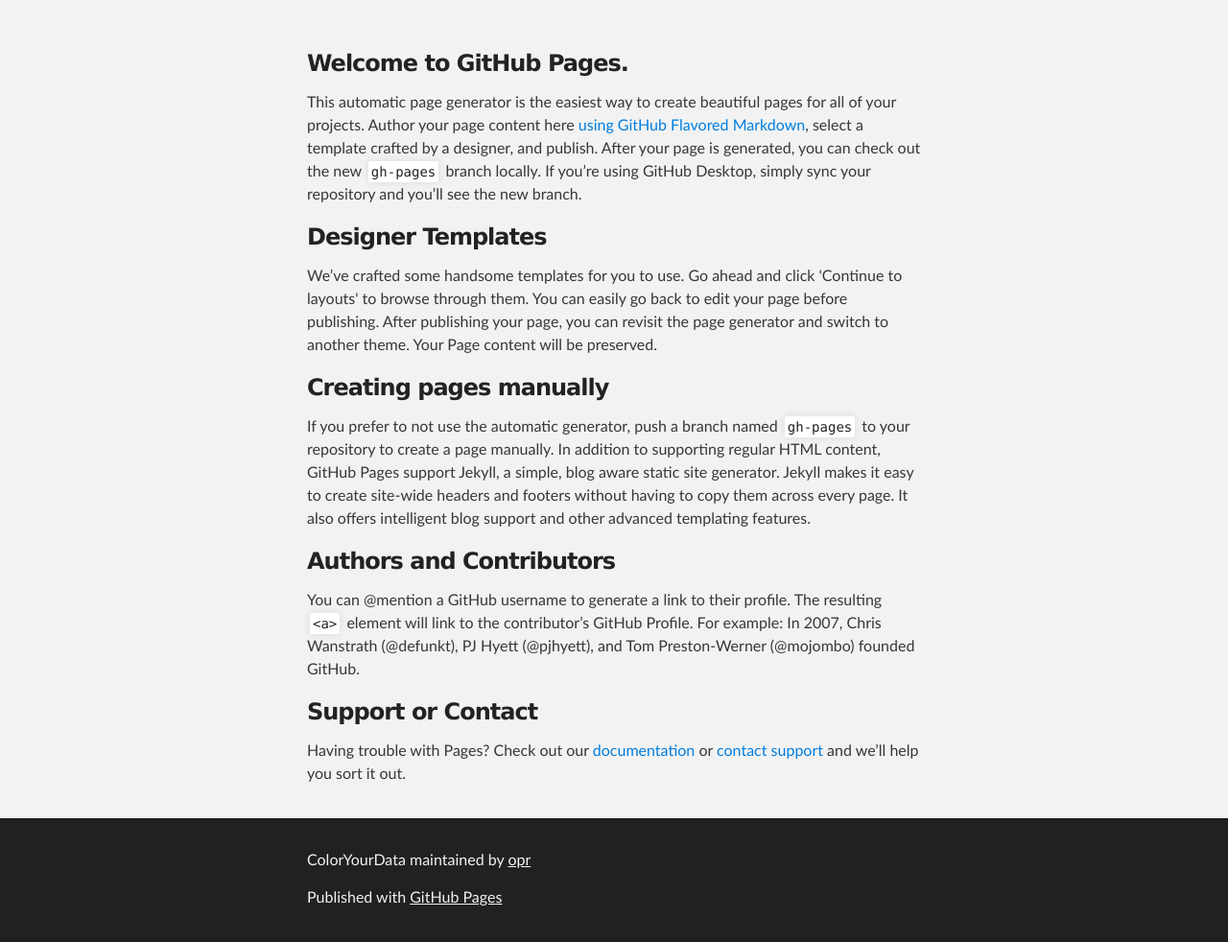
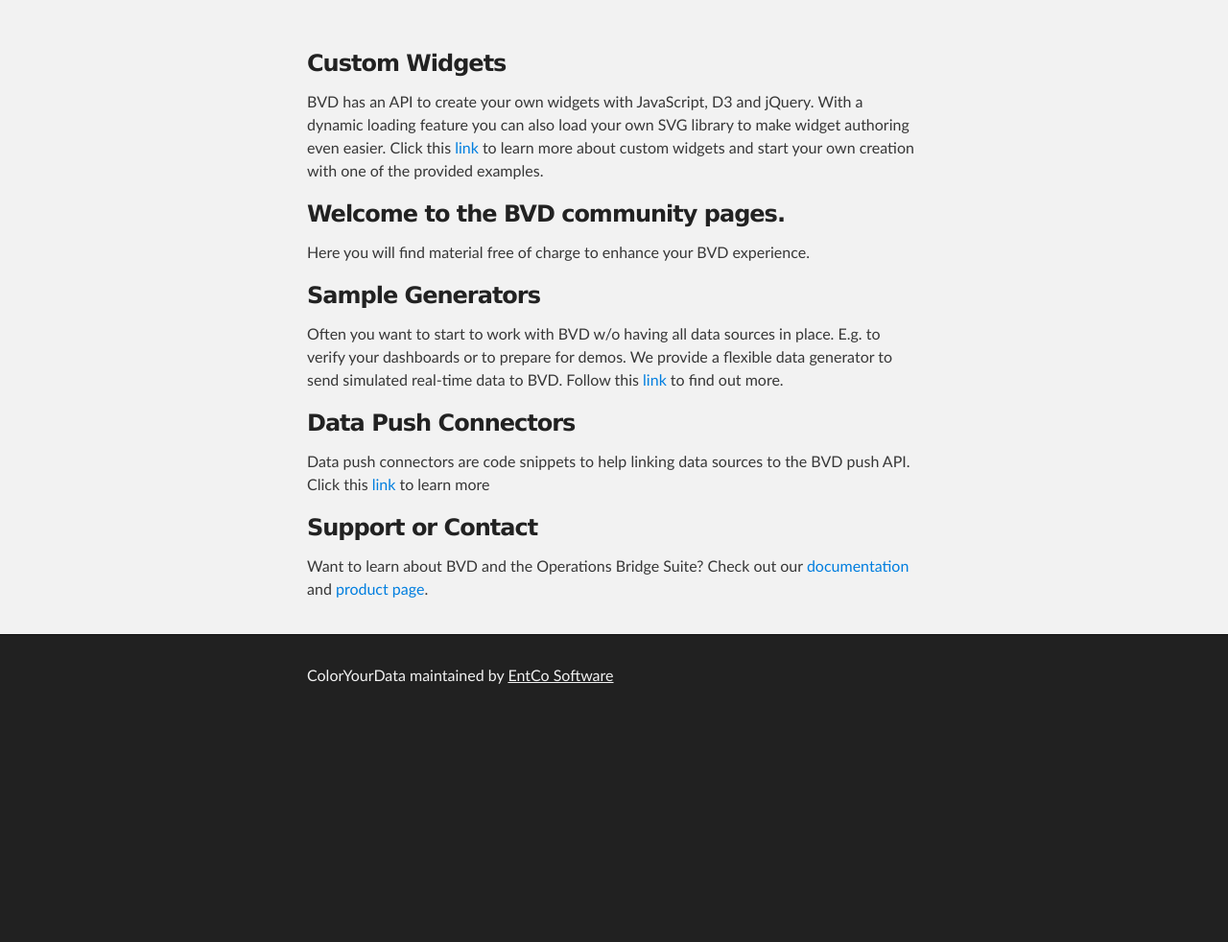
Before and after one commit to MicroFocus/ColorYourData, a plain HTML site: page landing/index.html in a window 1280 px wide. Shown: the part 248-1230 px from the top of the page at 96% size. After the commit the page ends 999 px from the top, so only its background shows below. Drawn offline with Linux system fonts and the light colour scheme.

Commit message:
Adapt to Git content

```diff
--- a/landing/index.html
+++ b/landing/index.html
@@ -28,32 +28,56 @@
   <div id="main_content_wrap" class="outer">
     <section id="main_content" class="inner">
       <h3>
-<a id="welcome-to-github-pages" class="anchor" href="#welcome-to-github-pages" aria-hidden="true"><span aria-hidden="true" class="octicon octicon-link"></span></a>Welcome to GitHub Pages.</h3>
-<p>This automatic page generator is the easiest way to create beautiful pages for all of your projects. Author your page content here <a href="https://guides.github.com/features/mastering-markdown/">using GitHub Flavored Markdown</a>, select a template crafted by a designer, and publish. After your page is generated, you can check out the new <code>gh-pages</code> branch locally. If you’re using GitHub Desktop, simply sync your repository and you’ll see the new branch.</p>
+        <a id="widgets" class="anchor" href="#widgets" aria-hidden="true">
+          <span aria-hidden="true" class="octicon octicon-link"></span>
+        </a>Custom Widgets</h3>
+      <p>BVD has an API to create your own widgets with JavaScript, D3 and jQuery. With a dynamic loading feature you can also
+        load your own SVG library to make widget authoring even easier. Click this
+        <a href="https://github.houston.softwaregrp.net/opr/ColorYourData/tree/master/widgets">link</a>
+        to learn more about custom widgets and start your own creation with one of the provided examples.
+      </p>
       <h3>
-<a id="designer-templates" class="anchor" href="#designer-templates" aria-hidden="true"><span aria-hidden="true" class="octicon octicon-link"></span></a>Designer Templates</h3>
-<p>We’ve crafted some handsome templates for you to use. Go ahead and click 'Continue to layouts' to browse through them. You can easily go back to edit your page before publishing. After publishing your page, you can revisit the page generator and switch to another theme. Your Page content will be preserved.</p>
+        <a id="welcome-bvd-community" class="anchor" href="#welcome-bvd-community" aria-hidden="true">
+          <span aria-hidden="true" class="octicon octicon-link"></span>
+        </a>Welcome to the BVD community pages.</h3>
+      <p>Here you will find material free of charge to enhance your BVD experience.</p>
       <h3>
-<a id="creating-pages-manually" class="anchor" href="#creating-pages-manually" aria-hidden="true"><span aria-hidden="true" class="octicon octicon-link"></span></a>Creating pages manually</h3>
-<p>If you prefer to not use the automatic generator, push a branch named <code>gh-pages</code> to your repository to create a page manually. In addition to supporting regular HTML content, GitHub Pages support Jekyll, a simple, blog aware static site generator. Jekyll makes it easy to create site-wide headers and footers without having to copy them across every page. It also offers intelligent blog support and other advanced templating features.</p>
+        <a id="generators" class="anchor" href="#generators" aria-hidden="true">
+          <span aria-hidden="true" class="octicon octicon-link"></span>
+        </a>Sample Generators</h3>
+      <p>Often you want to start to work with BVD w/o having all data sources in place. E.g. to verify your dashboards or to
+        prepare for demos. We provide a flexible data generator to send simulated real-time data to BVD. Follow this
+        <a href="https://github.houston.softwaregrp.net/opr/ColorYourData/tree/master/generators/node">link</a> to find out more.
+      </p>
       <h3>
-<a id="authors-and-contributors" class="anchor" href="#authors-and-contributors" aria-hidden="true"><span aria-hidden="true" class="octicon octicon-link"></span></a>Authors and Contributors</h3>
-<p>You can @mention a GitHub username to generate a link to their profile. The resulting <code>&lt;a&gt;</code> element will link to the contributor’s GitHub Profile. For example: In 2007, Chris Wanstrath (@defunkt), PJ Hyett (@pjhyett), and Tom Preston-Werner (@mojombo) founded GitHub.</p>
+        <a id="connectors" class="anchor" href="#connectors" aria-hidden="true">
+          <span aria-hidden="true" class="octicon octicon-link"></span>
+        </a>Data Push Connectors</h3>
+      <p>Data push connectors are code snippets to help linking data sources to the BVD push API. Click this
+        <a href="https://github.houston.softwaregrp.net/opr/ColorYourData/tree/master/connectors">link</a>
+        to learn more
+      </p>
       <h3>
-<a id="support-or-contact" class="anchor" href="#support-or-contact" aria-hidden="true"><span aria-hidden="true" class="octicon octicon-link"></span></a>Support or Contact</h3>
-<p>Having trouble with Pages? Check out our <a href="https://help.github.com/pages">documentation</a> or <a href="https://github.com/contact">contact support</a> and we’ll help you sort it out.</p>
+        <a id="support-or-contact" class="anchor" href="#support-or-contact" aria-hidden="true">
+          <span aria-hidden="true" class="octicon octicon-link"></span>
+        </a>Support or Contact</h3>
+      <p>Want to learn about BVD and the Operations Bridge Suite? Check out our
+        <a href="https://docs.software.hpe.com/">documentation</a> and
+        <a href="https://software.microfocus.com/en-us/software/operations-bridge-event-correlation#!&swanchor=keyfeatures">product page</a>.</p>
     </section>
   </div>
 
   <!-- FOOTER  -->
   <div id="footer_wrap" class="outer">
     <footer class="inner">
-        <p class="copyright">ColorYourData maintained by <a href="https://github.houston.softwaregrp.net/opr">opr</a></p>
-        <p>Published with <a href="https://pages.github.com">GitHub Pages</a></p>
+      <p class="copyright">ColorYourData maintained by
+        <a href="https://github.houston.softwaregrp.net/opr">EntCo Software</a>
+      </p>
     </footer>
   </div>
 
 
 
 </body>
+
 </html>
```
Lines whose indentation alone changed are shown as unchanged.
